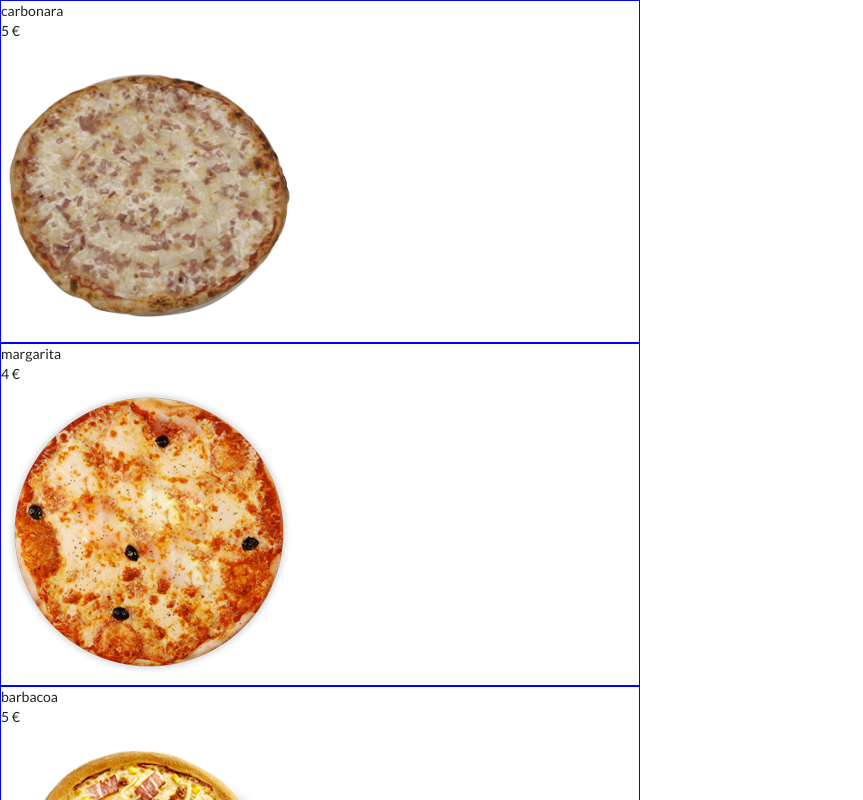
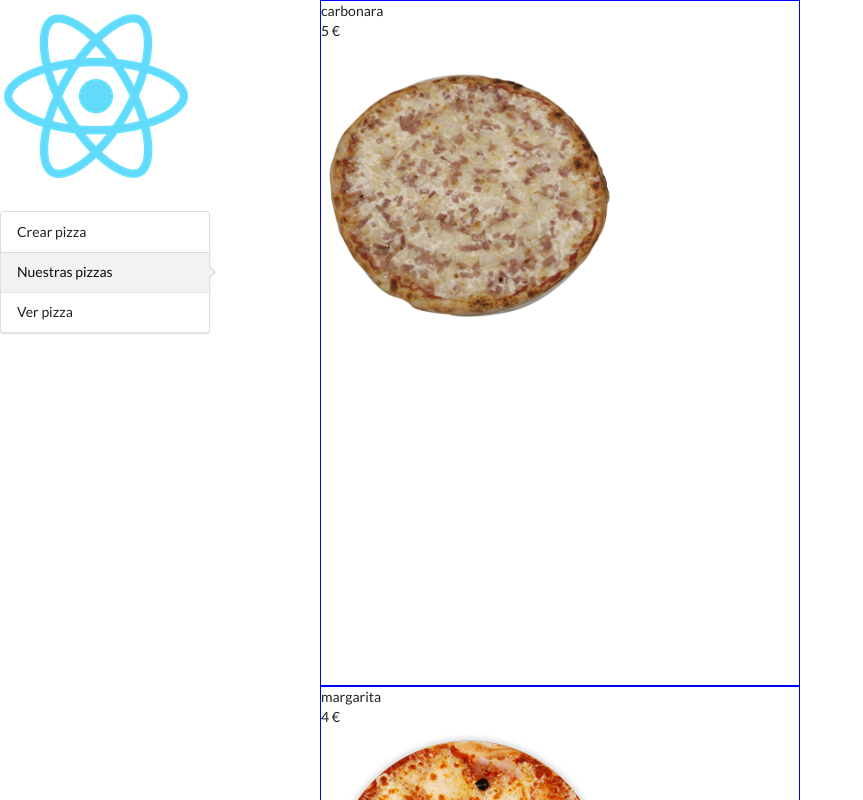
Before and after one commit to afoone/react-pizzeria-padawan, a React (Create React App) app: page / in a window 1280 px wide. Shown: the top 800 px of the page, without its empty margins (0-863 px from the left). Built offline with nearby package versions, Linux system fonts and the light colour scheme; data requests are answered from the project's data file.

Commit message:
menu lateral active

```diff
--- a/src/App.js
+++ b/src/App.js
@@ -1,11 +1,22 @@
 import React from 'react';
-import ListaPizzas from './components/ListaPizzas';
 import ListaPizzasPage from './pages/ListaPizzasPage';
 import {
   BrowserRouter as Router,
   Link,
   Route
 } from 'react-router-dom'
+
+
+
+// const Header = () => {
+//   return (
+//     <h1>
+//       Welcome to pizza world
+//     </h1>
+//   )
+// }
+
+
 
 function App() {
 
@@ -22,8 +33,10 @@ function App() {
           </li>
         </ul> */}
 
-       <Route exact path="/" component={ListaPizzas}></Route>
-       <Route exact path="/pizzas" component={ListaPizzas}></Route>
+       {/* <Route path="/" component={Header}></Route> */}
+       <Route exact path="/" component={ListaPizzasPage}></Route>
+       <Route exact path="/pizzas" component={ListaPizzasPage}></Route>
+       {/* <Route exact pathpizzas/add" component={AddPizzasPage}></Route> */}
       </Router>
     </div>
   );
--- a/src/components/MenuLateral.js
+++ b/src/components/MenuLateral.js
@@ -1,18 +1,20 @@
 import React, { Component } from 'react'
 import {Link} from 'react-router-dom'
+
+export const LISTA_PIZZAS = "ListaPizzas";
+export const ADD_PIZZAS = "AddPizza";
 
 export class MenuLateral extends Component {
     render() {
         return (
 
             <div className="menu-lateral">
-
             <img src="/logo192.png" alt=""></img>
-
             <div class="ui vertical pointing menu">
-                <Link to="/pizzas/add" class="item">
+                <Link to="/pizzas/add" class={this.props.active === ADD_PIZZAS ? "active item": "item"}>
                     Crear pizza </Link>
-                <Link to="/pizzas" class="item">
+                <Link to="/pizzas"
+                    class={this.props.active === LISTA_PIZZAS ? "active item": "item"}>
                     Nuestras pizzas
                     </Link>
                 <Link to="/pizzas/1/" class="item">
--- a/src/pages/ListaPizzasPage.js
+++ b/src/pages/ListaPizzasPage.js
@@ -1,12 +1,12 @@
 import React from 'react'
-import MenuLateral from '../components/MenuLateral'
+import MenuLateral, {LISTA_PIZZAS} from '../components/MenuLateral'
 import ListaPizzas from '../components/ListaPizzas'
 import './ListaPizzasPage.css'
 
 const ListaPizzasPage = () => {
     return (
         <div className="lista-pizzas-page">
-            <MenuLateral></MenuLateral>
+            <MenuLateral active={LISTA_PIZZAS}></MenuLateral>
             <ListaPizzas></ListaPizzas>
         </div>
     )
```
